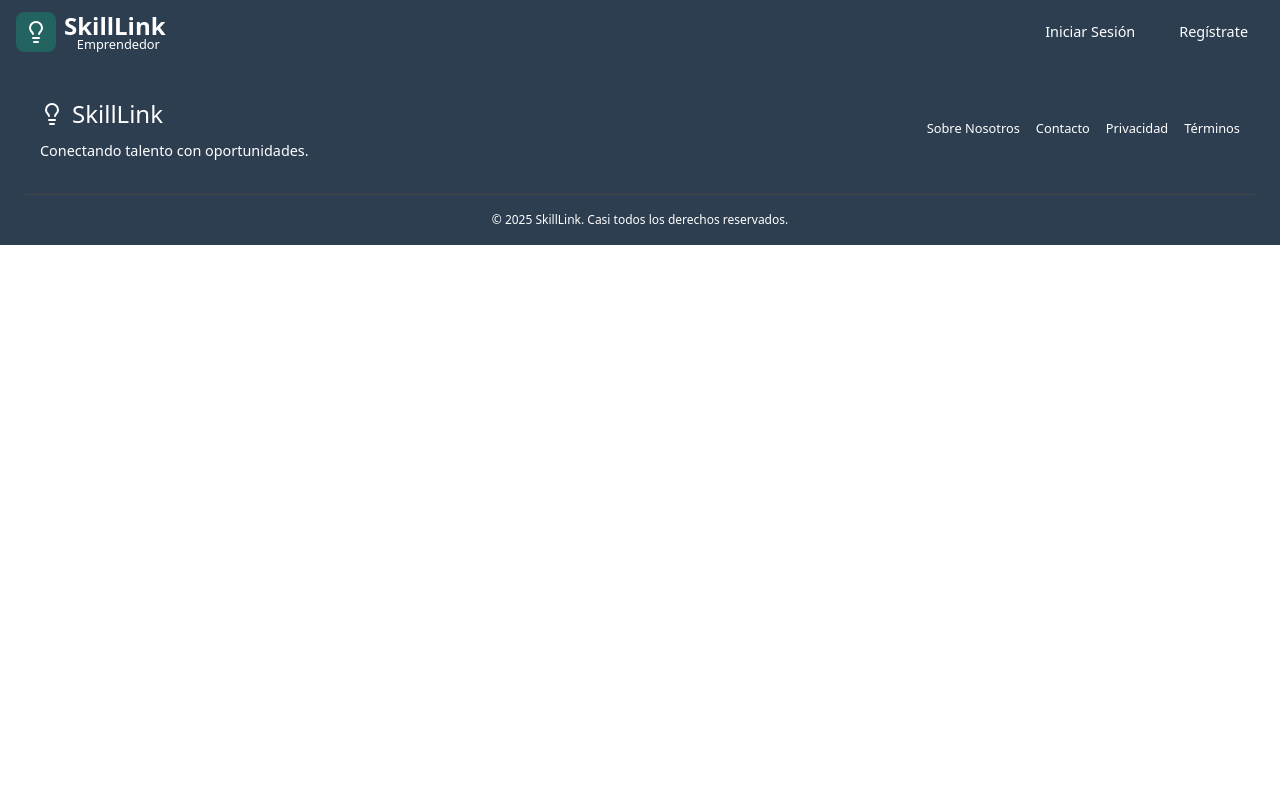
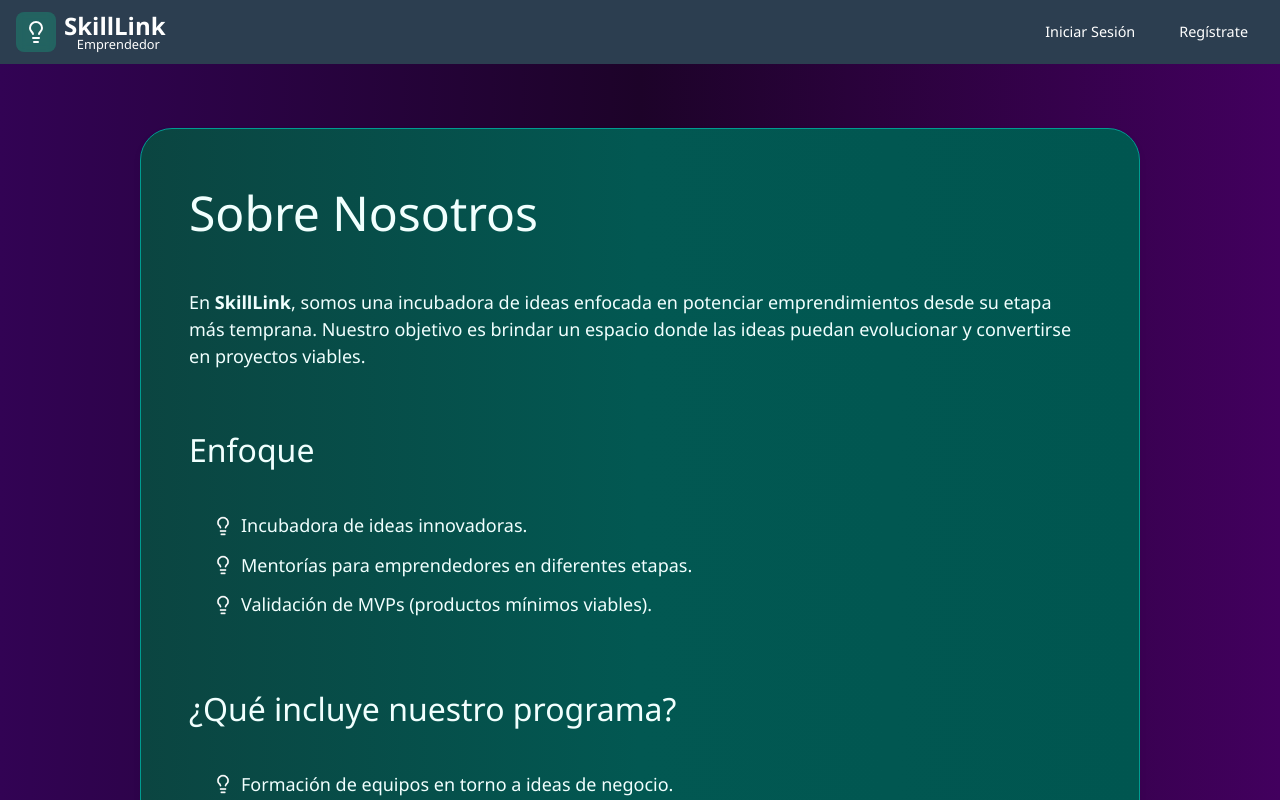
Before and after one commit to octavio5545/skill-link-emprendedor, a React (Vite) app in the folder skill-link-emp/: page /about in a window 1280 px wide. Shown: the top 800 px of the page. Built offline with nearby package versions, Linux system fonts and the light colour scheme.

Commit message:
Agrega página Sobre Nosotros

```diff
--- a/skill-link-emp/package.json
+++ b/skill-link-emp/package.json
@@ -29,6 +29,6 @@
     "tailwindcss": "^3.4.1",
     "typescript": "^5.5.3",
     "typescript-eslint": "^8.3.0",
-    "vite": "^5.4.2"
+    "vite": "^6.3.5"
   }
 }
--- a/skill-link-emp/src/App.css
+++ b/skill-link-emp/src/App.css
@@ -0,0 +1,26 @@
+html,
+body {
+    height: 100%;
+    margin: 0;
+    padding: 0;
+}
+
+body {
+    height: 100%;
+    margin: 0;
+    padding: 0;
+    background: linear-gradient(to right, #320354, #1d0329, #42005e);
+    font-family: 'Segoe UI', sans-serif;
+}
+
+.app-container {
+    display: flex;
+    flex-direction: column;
+    min-height: 100vh;
+}
+
+.app-main-content {
+    flex: 1;
+    display: flex;
+    flex-direction: column;
+}
--- a/skill-link-emp/src/App.tsx
+++ b/skill-link-emp/src/App.tsx
@@ -6,6 +6,7 @@ import { Login } from './components/Login/Login';
 import { ResetPasswordPage } from './components/Login/pages/ResetPasswordPage.tsx'
 import NavBarWrapper from './components/NavBar/NavBarWrapper';
 import Footer from './components/Footer/Footer.tsx';
+import About from './pages/About/About.tsx';
 import './App.css'
 
 
@@ -13,15 +14,21 @@ function App() {
 
   return (
     <Router>
+      <div className='app-container'>
         <NavBarWrapper />
+        <main className='app-main-content'>
           <Routes>
             <Route path="/" element={<Login />} />
             <Route path="/home" element={<Home />} />
+            <Route path="/about" element={<About />} />
             <Route path="/reset-password" element={<ResetPasswordPage />} />
             <Route path="/dashboard" element={<EntrepreneurDashboard />} />
             <Route path="/mentor-dashboard" element={<MentorDashboard />} />
           </Routes>
+        </main>
         <Footer />
+      </div>
+
     </Router>
   );
 }
--- a/skill-link-emp/src/components/Footer/Footer.tsx
+++ b/skill-link-emp/src/components/Footer/Footer.tsx
@@ -1,4 +1,5 @@
-import { Lightbulb } from 'lucide-react';
+import { Link } from 'react-router-dom';
+import { Lightbulb } from "lucide-react"
 import './Footer.css';
 
 const Footer = () => {
@@ -13,10 +14,8 @@ const Footer = () => {
                     <p>Conectando talento con oportunidades.</p>
                 </div>
                 <div className="footer-links">
-                    <a href="/about">Sobre Nosotros</a>
-                    <a href="/contact">Contacto</a>
-                    <a href="/privacy">Privacidad</a>
-                    <a href="/terms">Términos</a>
+                    <Link to="/">Inicio</Link>
+                    <Link to="/about">Sobre Nosotros</Link>
                 </div>
             </div>
             <div className="footer-bottom">
--- a/skill-link-emp/src/components/NavBar/NavBar.tsx
+++ b/skill-link-emp/src/components/NavBar/NavBar.tsx
@@ -10,7 +10,7 @@ interface Props {
     onLogin?: () => void;
 }
 
-/** Muestra el menú desplegable y define estado de los clics. */
+// Muestra el menú desplegable y define estado de los clics.
 const NavBar = ({ userIcon, links, isLoggedIn, onLogin }: Props) => {
     const [isOpen, setIsOpen] = useState(false);
     const menuRef = useRef<HTMLDivElement>(null);
--- /dev/null
+++ b/skill-link-emp/src/pages/About/About.css
@@ -0,0 +1,85 @@
+ @keyframes fadeSlideIn {
+    0% {
+        opacity: 0;
+        transform: translateY(20px);
+    }
+    100% {
+        opacity: 1;
+        transform: translateY(0);
+    }
+}
+
+ .about-container {
+    display: flex;
+    align-items: center;
+    justify-content: center;
+    padding: 1.6rem 1rem;
+    animation: fadeSlideIn 0.6s ease-out;
+ }
+
+.about-page {
+    width: 100%;
+    max-width: 800px;
+    padding: 1rem;
+    font-family: 'Segoe UI', sans-serif;
+    color: #f1fffe;
+    background: linear-gradient(to right, #0b4541, #025852, #005650);
+    border: 0.01rem solid #009c91;
+    border-radius: 2rem;
+    box-shadow: 0 4px 8px rgba(0, 0, 0, 0.05);
+}
+
+.about-page h1 {
+    font-size: 2.5rem;
+    margin-bottom: 1rem;
+}
+
+.about-page h2 {
+    font-size: 1.75rem;
+    margin-top: 2rem;
+    margin-bottom: 0.75rem;
+}
+
+.about-page ul {
+    list-style: none;
+    padding-left: 1.5rem;
+}
+
+.about-page li {
+    background: url("/public/lightbulb.png") no-repeat left center;
+    background-size: 16px 16px;
+    padding-left: 24px;
+    line-height: 1.5;
+    margin-bottom: 0.5rem;
+}
+
+
+/* Diseño responsivo para escritorio/tableta */
+@media (min-width: 1024px) {
+    .about-container {
+        padding: 4rem 1rem;
+    }
+
+    .about-page {
+        padding: 3rem;
+        max-width: 1000px;
+        font-size: 1.125rem;
+        display: flex;
+        flex-direction: column;
+        gap: 1.5rem;
+    }
+
+    .about-page h1 {
+        font-size: 3rem;
+    }
+
+    .about-page h2 {
+        font-size: 2rem;
+    }
+
+    .about-page li {
+        background-size: 20px 20px;
+        padding-left: 28px;
+        line-height: 1.75;
+    }
+}
--- /dev/null
+++ b/skill-link-emp/src/pages/About/About.tsx
@@ -0,0 +1,32 @@
+import "./About.css";
+
+const About = () => {
+
+    return (
+        <main className="about-container">
+            <div className="about-page">
+                <h1>Sobre Nosotros</h1>
+                <p>
+                    En <strong>SkillLink</strong>, somos una incubadora de ideas enfocada en potenciar emprendimientos desde su etapa más temprana. Nuestro objetivo es brindar un espacio donde las ideas puedan evolucionar y convertirse en proyectos viables.
+                </p>
+                <h2>Enfoque</h2>
+                <ul>
+                    <li>Incubadora de ideas innovadoras.</li>
+                    <li>Mentorías para emprendedores en diferentes etapas.</li>
+                    <li>Validación de MVPs (productos mínimos viables).</li>
+                </ul>
+                <h2>¿Qué incluye nuestro programa?</h2>
+                <ul>
+                    <li>Formación de equipos en torno a ideas de negocio.</li>
+                    <li>Mentorías especializadas en desarrollo y estrategia de negocios.</li>
+                    <li>Sesiones de feedback con inversores simulados para preparar tu pitch.</li>
+                </ul>
+                <p>
+                    Creemos en el poder del talento colaborativo y en la importancia de acompañar a quienes están dando sus primeros pasos como fundadores.
+                </p>
+            </div>
+        </main>
+    );
+};
+
+export default About;
```
Also changed, not shown: skill-link-emp/public/lightbulb.png (added), 1 other file (tests, documents, lock files or other folders). Lines whose indentation alone changed are shown as unchanged.
